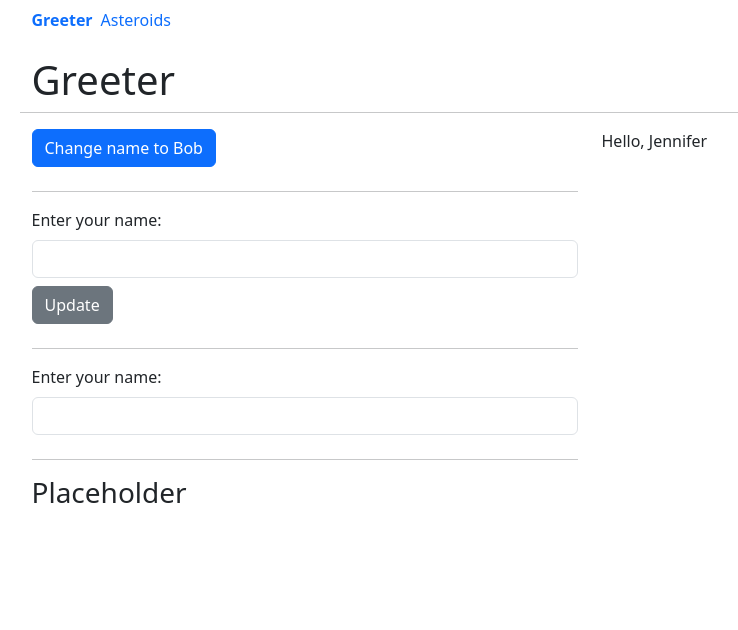
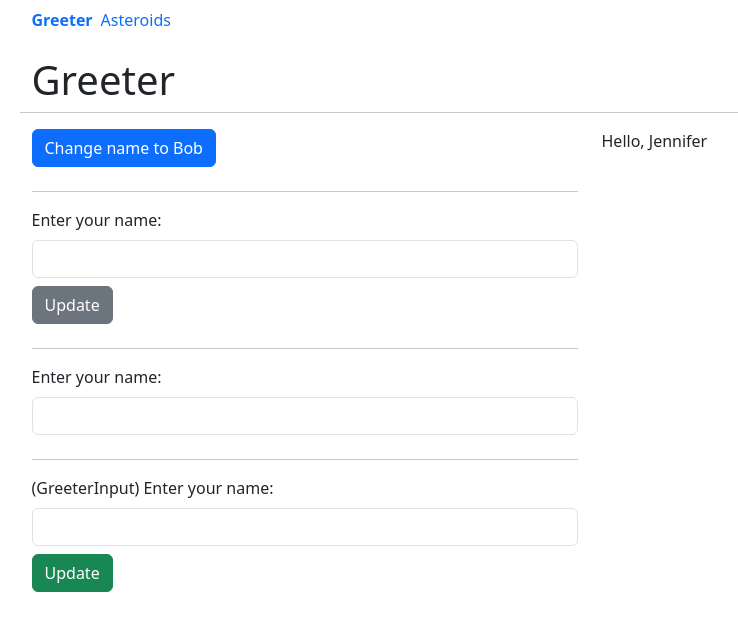
Before and after one commit to speedingplanet/react-typescript-2026-06, a React (Vite) app: page /greeter in a window 1280 px wide. Shown: the top 630 px of the page, without its empty margins (43-781 px from the left). Built offline with nearby package versions, Linux system fonts and the light colour scheme.

Commit message:
Callbacks!

```diff
--- a/src/interactive-greeter/Greeter.tsx
+++ b/src/interactive-greeter/Greeter.tsx
@@ -3,5 +3,6 @@ interface GreeterProps {
 }
 
 export default function Greeter({ firstName }: GreeterProps) {
+	console.log('Greeter: render');
 	return <p>Hello, {firstName}</p>;
 }
--- a/src/interactive-greeter/GreeterContainer.tsx
+++ b/src/interactive-greeter/GreeterContainer.tsx
@@ -1,8 +1,10 @@
 import { useState } from 'react';
 import Greeter from './Greeter';
+import GreeterInput from './GreeterInput';
 
 export const GreeterContainer = () => {
 	// const [value, setter] = useState(initialState)
+	// if (lastValue !== newValue) re-render() else doNothing()
 	const [inputFirstName, setInputFirstName] = useState('Jennifer');
 
 	function handleButtonClick() {
@@ -23,6 +25,11 @@ export const GreeterContainer = () => {
 		setInputFirstName(event.target.value);
 	}
 
+	function handleGreeterInput(inputName: string) {
+		setInputFirstName(inputName);
+	}
+
+	console.log('GreeterContainer: render');
 	return (
 		<>
 			<header className="row">
@@ -90,7 +97,7 @@ export const GreeterContainer = () => {
 					<hr />
 					<div className="row">
 						<div className="col">
-							<h3>Placeholder</h3>
+							<GreeterInput callback={handleGreeterInput} />
 						</div>
 					</div>
 				</div>
--- /dev/null
+++ b/src/interactive-greeter/GreeterInput.tsx
@@ -0,0 +1,35 @@
+interface GreeterInputProps {
+	callback: (inputName: string) => void;
+}
+
+export default function GreeterInput({ callback }: GreeterInputProps) {
+	return (
+		<div>
+			<label
+				htmlFor="input-component"
+				className="form-label"
+			>
+				(GreeterInput) Enter your name:
+			</label>
+			<input
+				type="text"
+				name="inputComponent"
+				id="input-component"
+				className="form-control"
+			/>
+			<div className="mt-2">
+				<button
+					className="btn btn-success"
+					onClick={() => {
+						let inputField = document.querySelector('#input-component') as HTMLInputElement;
+						if (inputField !== null) {
+							callback(inputField.value);
+						}
+					}}
+				>
+					Update
+				</button>
+			</div>
+		</div>
+	);
+}
```
